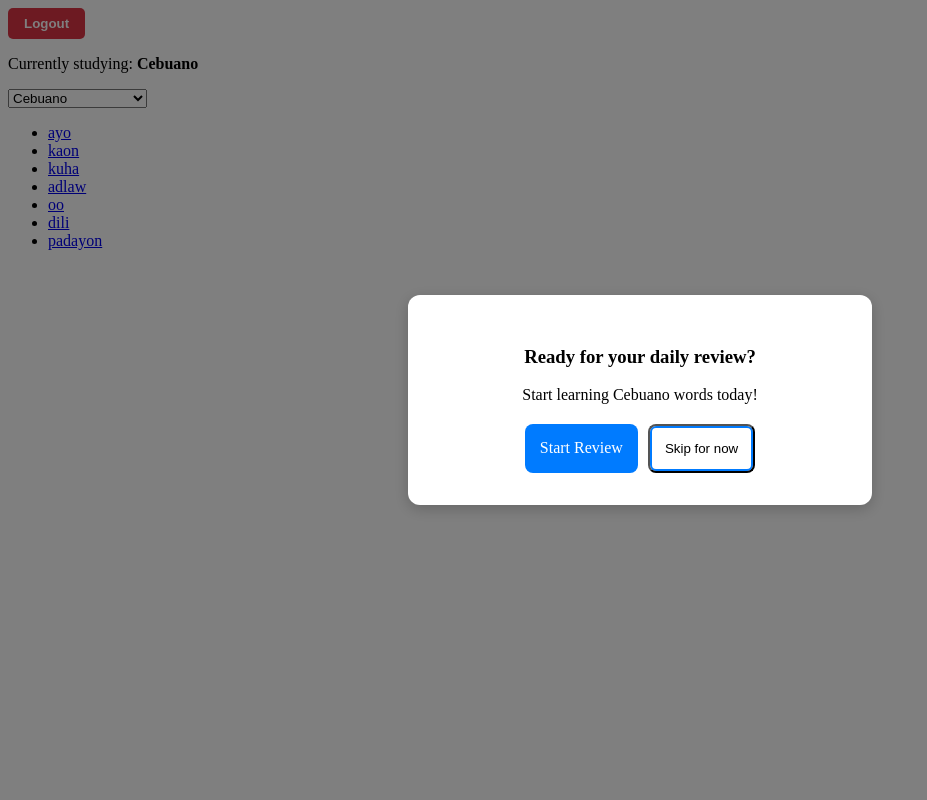
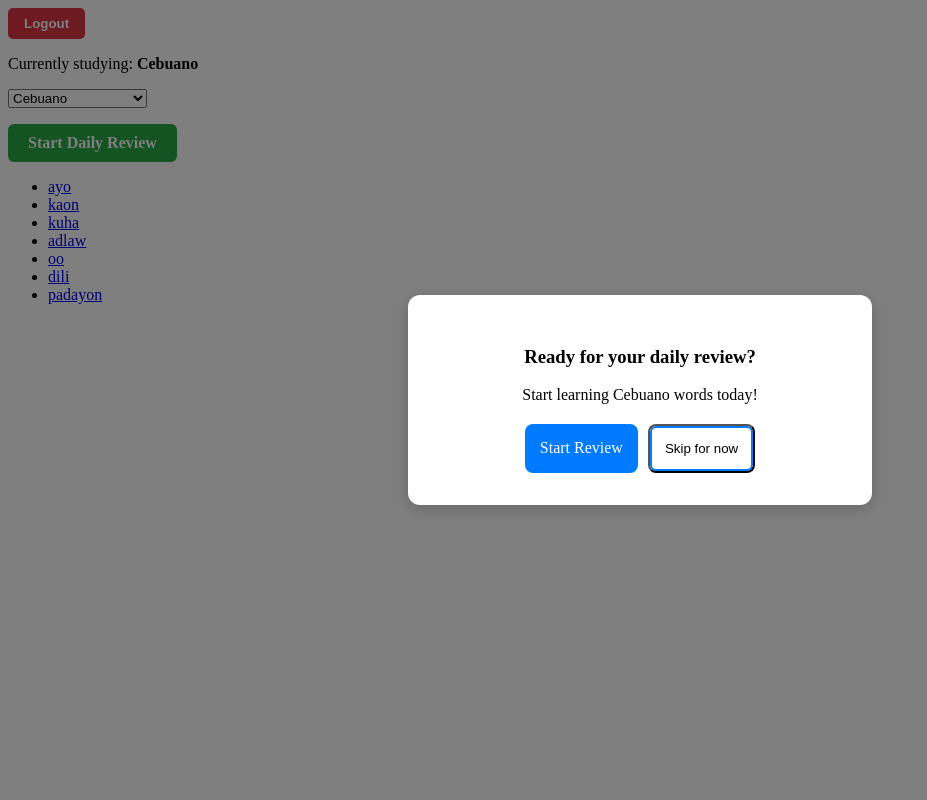
Before and after one commit to keithayeras/SpeakNoy, a Django app: page /SpeakNoy/?set_dialect=Cebuano in a window 1280 px wide. Shown: the whole page, without its empty margins (0-927 px from the left). Run offline with Django 5.2, Linux system fonts and the light colour scheme; a user stored in the database is signed in; data comes from the database, SQL or seed files in the repository; both versions use the stored data as it was after the commit.

Commit message:
Refined some features for daily review
- added review button on the dialect page if user skipped the prompt
- limited daily review to 5 words
- 5 words are randomized

```diff
--- a/SpeakNoy/templates/flashcards/daily_review.html
+++ b/SpeakNoy/templates/flashcards/daily_review.html
@@ -17,10 +17,7 @@
         {% for card in flashcard %}
             <div class="review-card">
                 <h3>{{ card.word }}</h3>
-                <p><strong>Pronunciation:</strong> {{ card.pronunciation }}</p>
-                <p><strong>Definition:</strong> {{ card.definition }}</p>
-                <p><strong>Type:</strong> {{ card.purpose }}</p>
-                <a href="{% url 'SpeakNoy:card' card.pk %}" class="btn-small">View Details</a>
+                <a href="{% url 'SpeakNoy:card' card.pk %}" class="btn-small">Review!</a>
             </div>
         {% empty %}
             <p>No words to review yet.</p>
--- a/SpeakNoy/views.py
+++ b/SpeakNoy/views.py
@@ -26,6 +26,11 @@ def flashcard_list_view(request):
     if request.user.is_authenticated and not selected_dialect:
         show_selection_prompt = True
 
+    # Check if user can still review today
+    today = str(date.today())
+    review_completed_date = request.session.get('review_completed_date')
+    can_review = selected_dialect and review_completed_date != today
+
     flashcards = Flashcard.objects.all()
     if selected_dialect:
         flashcards = Flashcard.objects.filter(dialect=selected_dialect)
@@ -38,6 +43,7 @@ def flashcard_list_view(request):
         'show_selection_prompt': show_selection_prompt,
         'show_review_popup': show_review_popup,
         'selected_dialect': selected_dialect,
+        'can_review': can_review,
         'dialects': ['Cebuano', 'Ilocano']
     }
 
@@ -50,7 +56,14 @@ def flashcard_detail_view(request, pk):
 
 def daily_review_view(request):
     selected_dialect = request.session.get('selected_dialect')
-    flashcards = Flashcard.objects.filter(dialect=selected_dialect) if selected_dialect else []
+
+    # Get all flashcards for the dialect and pick 5 random ones
+    all_flashcards = Flashcard.objects.filter(dialect=selected_dialect) if selected_dialect else []
+    flashcards = list(all_flashcards.order_by('?')[:5])
+
+    # Mark review as completed for today
+    today = str(date.today())
+    request.session['review_completed_date'] = today
 
     context = {
         'selected_dialect': selected_dialect,
--- a/static/flashcards/style.css
+++ b/static/flashcards/style.css
@@ -133,3 +133,19 @@
 .review-card p {
     margin: 0.5rem 0;
 }
+
+.btn-review {
+    display: inline-block;
+    margin-top: 1rem;
+    padding: 10px 20px;
+    background: #28a745;
+    color: white;
+    text-decoration: none;
+    border-radius: 6px;
+    font-weight: bold;
+    transition: background 0.2s;
+}
+
+.btn-review:hover {
+    background: #218838;
+}
--- a/templates/flashcards/flashcard_list.html
+++ b/templates/flashcards/flashcard_list.html
@@ -18,6 +18,9 @@
                 {% endfor %}
             </select>
         </form>
+        {% if can_review %}
+            <a href="{% url 'SpeakNoy:daily_review' %}" class="btn-review">Start Daily Review</a>
+        {% endif %}
     </div>
     {% if show_selection_prompt %}
         <div class="modal-overlay">
```
Also changed, not shown: db.sqlite3.
